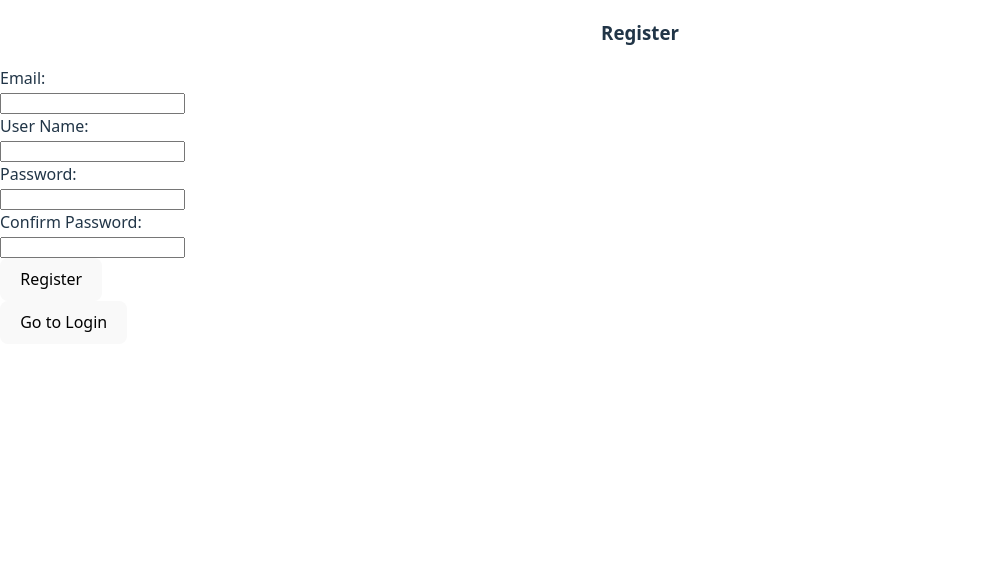
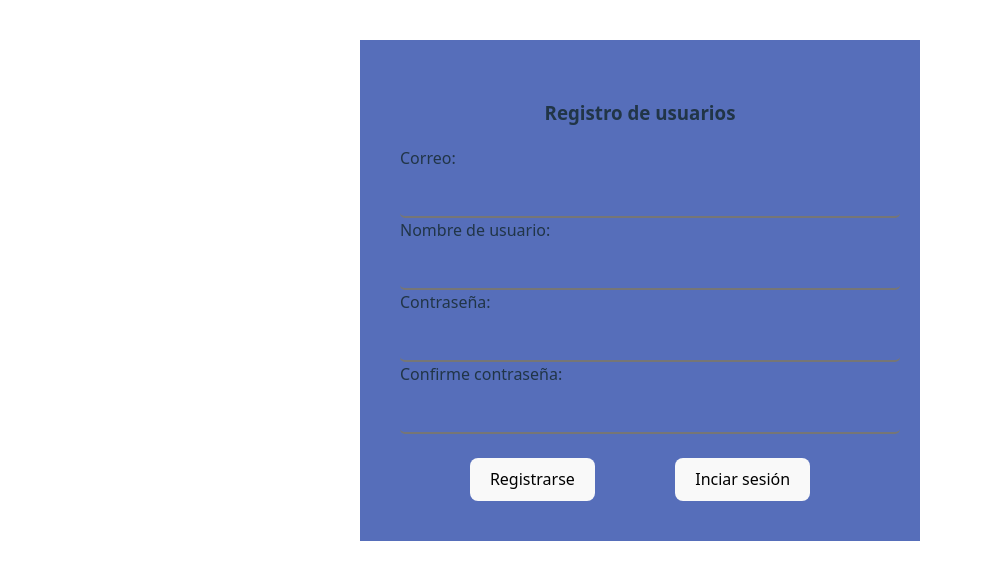
Before and after one commit to JosePabloUNED/Proyecto-1, a React (Vite) app in the folder gestionfinanzaspersonales.client/: page /register in a window 1280 px wide. Shown: the top 580 px of the page, without its empty margins (0-983 px from the left). Built offline with nearby package versions, Linux system fonts and the light colour scheme.

Commit message:
Register stye
Style modification of Register page

```diff
--- a/gestionfinanzaspersonales.client/src/Login.jsx
+++ b/gestionfinanzaspersonales.client/src/Login.jsx
@@ -80,7 +80,7 @@ function Login() {
                         onChange={handleChange}
                         placeholder=" " /* Add placeholder to trigger CSS */
                     />
-                    <label htmlFor="password">Contraseña</label>
+                    <label className="label_" htmlFor="password">Contraseña <span className="req">*</span></label>
                 </div>
                 <div className="button-container">
                     <button type="submit">Iniciar sesión</button>
--- a/gestionfinanzaspersonales.client/src/Register.jsx
+++ b/gestionfinanzaspersonales.client/src/Register.jsx
@@ -1,3 +1,4 @@
+import "./components/css/Login.css";
 import { useState } from "react";
 import { useNavigate } from "react-router-dom";
 
@@ -98,11 +99,11 @@ function Register() {
     };
 
     return (
-        <div className="containerbox">
-            <h3>Register</h3>
+        <div className="container-forms">
+            <h3>Registro de usuarios</h3>
             <form onSubmit={handleSubmit}>
                 <div>
-                    <label htmlFor="email">Email:</label>
+                    <label htmlFor="email">Correo:</label>
                 </div>
                 <div>
                     <input
@@ -114,7 +115,7 @@ function Register() {
                     />
                 </div>
                 <div>
-                    <label htmlFor="userName">User Name:</label>
+                    <label htmlFor="userName">Nombre de usuario:</label>
                 </div>
                 <div>
                     <input
@@ -126,7 +127,7 @@ function Register() {
                     />
                 </div>
                 <div>
-                    <label htmlFor="password">Password:</label>
+                    <label htmlFor="password">Contraseña:</label>
                 </div>
                 <div>
                     <input
@@ -138,7 +139,7 @@ function Register() {
                     />
                 </div>
                 <div>
-                    <label htmlFor="confirmPassword">Confirm Password:</label>
+                    <label htmlFor="confirmPassword">Confirme contraseña:</label>
                 </div>
                 <div>
                     <input
@@ -149,11 +150,11 @@ function Register() {
                         onChange={handleChange}
                     />
                 </div>
-                <div>
-                    <button type="submit">Register</button>
-                </div>
-                <div>
-                    <button type="button" onClick={handleLoginClick}>Go to Login</button>
+                <br></br>
+                <div className="button-container">
+                    <button type="submit">Registrarse</button>
+
+                    <button type="button" onClick={handleLoginClick}>Inciar sesión</button>
                 </div>
             </form>
             {error && <p className="error">{error}</p>}
--- a/gestionfinanzaspersonales.client/src/components/css/Login.css
+++ b/gestionfinanzaspersonales.client/src/components/css/Login.css
@@ -15,90 +15,17 @@ h2, h3 {
     list-style: none;
     padding: 0;
     margin: 0 0 40px 0;
-    &:after
-
-{
-    content: "";
-    display: table;
-    clear: both;
-}
-
-li a {
-    display: block;
-    text-decoration: none;
-    padding: 15px;
-    background: rgba($gris-light,.25);
-    color: $gris-light;
-    font-size: 20px;
-    float: left;
-    width: 50%;
-    text-align: center;
-    cursor: pointer;
-    transition: .5s ease;
-    &:hover
-
-{
-    background: $color-principal-dark;
-    color: $blanco;
-}
 
 }
 
-.active a {
-    background: $color-principal;
-    color: $blanco;
-}
-
-}
-
-.contenido-tab > div:last-child {
-    display: none;
-}
 
 .button-container {
     display: flex;
     justify-content: center;
-    gap: 10vh; /* Adjust the gap as needed */
+    gap: 10vh;
 }
 
 
-
-
-/*label_ {
-
-    top: 10px;
-    position: absolute;
-    transform: translateY(6px);
-    left: 13px;
-    color: rgba($blanco,.5);
-    transition: all 0.25s ease;
-    -webkit-backface-visibility: hidden;
-    pointer-events: none;
-    font-size: 22px;
-    .req
-
-{
-    margin: 2px;
-    color: $color-principal;
-}
-
-}
-
-label_.active {
-    transform: translateY(50px);
-    left: 2px;
-    font-size: 14px;
-    .req
-
-{
-    opacity: 0;
-}
-
-}
-
-label_.highlight {
-    color: $blanco;
-}
 
 input {
     font-size: 22px;
@@ -125,14 +52,12 @@ input {
 
 }
 
-
-
 .container-input {
     position: relative;
     margin-bottom: 40px;
 }
 
-label {
+label_ {
     position: absolute;
     top: 10px;
     left: 10px;
@@ -145,7 +70,7 @@ label {
 input:focus + label,
 input:not(:placeholder-shown) + label {
     top: 40px;*/ /* Adjust this value as needed */
-    /*left: 10px;
+    left: 10px;
     font-size: 14px;
     color: $blanco;
 }
@@ -165,4 +90,4 @@ input {
     input:focus {
         outline: none;
         border-color: $color-principal;
-    }*/
+    }
```
